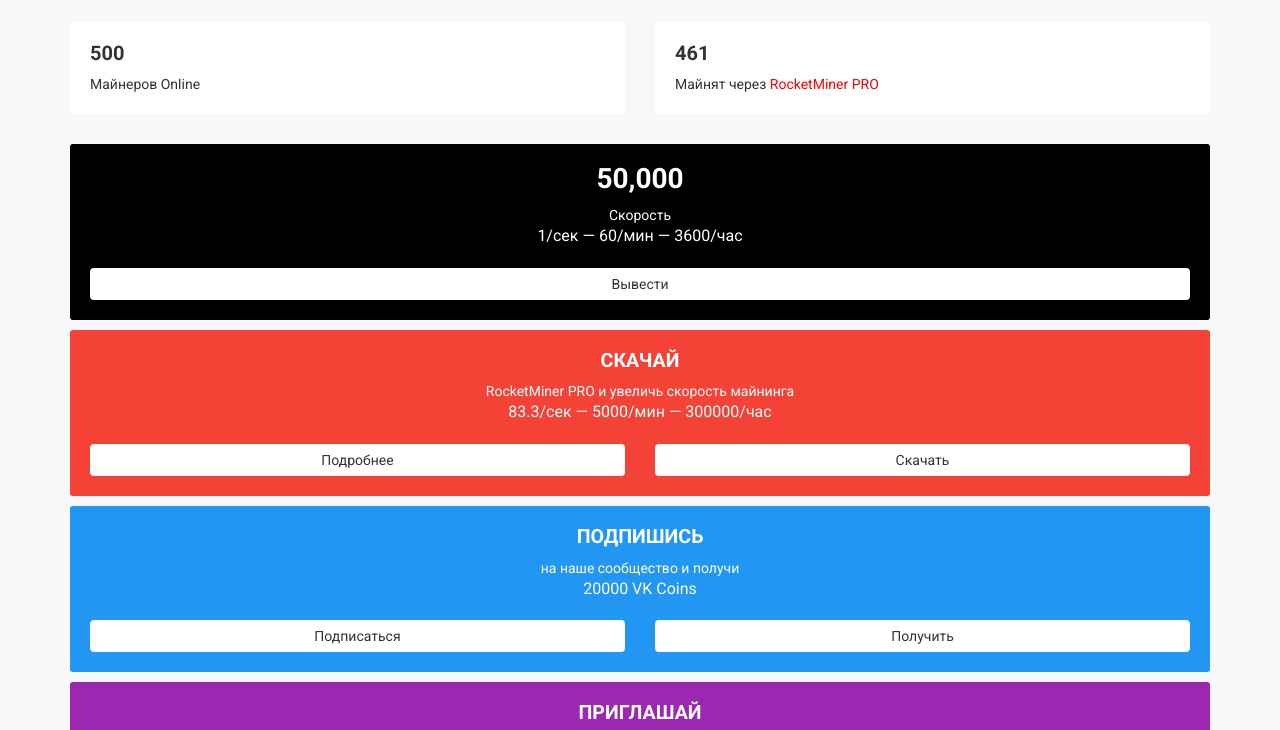
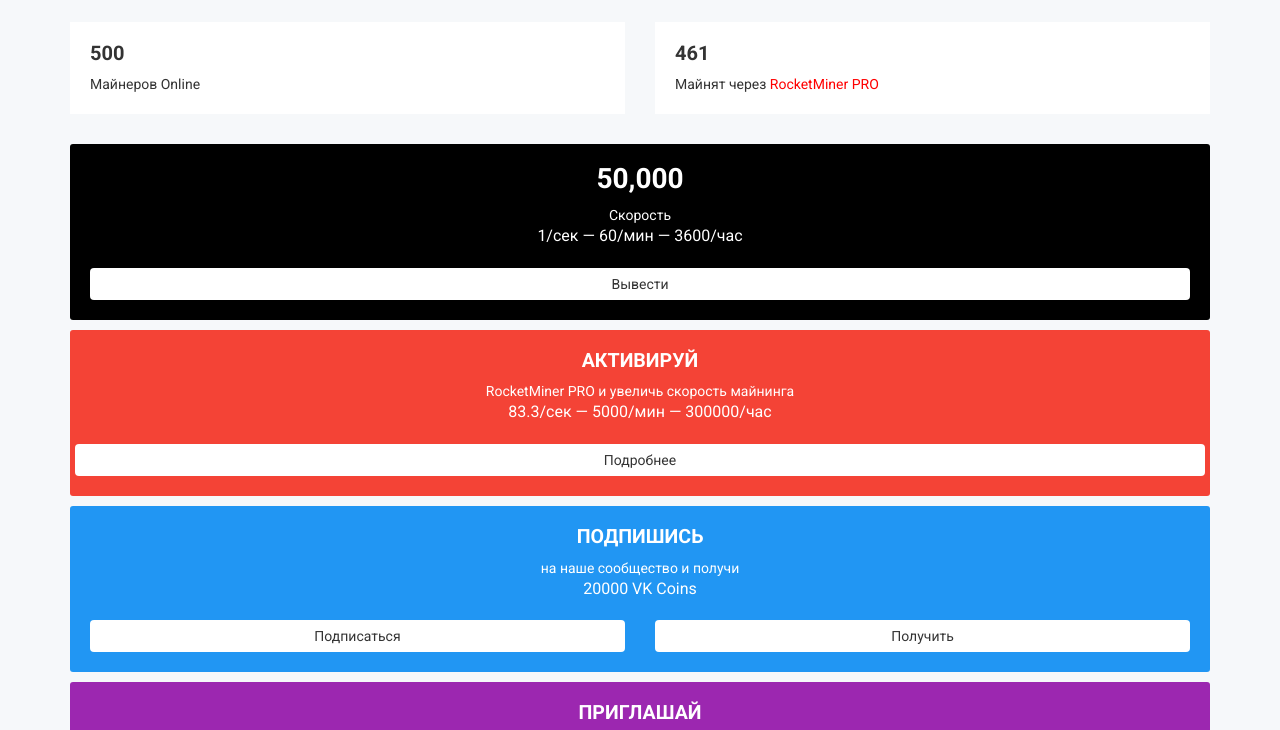
Before and after one commit to rckt-miner/rckt-miner, a plain HTML site: page index.html in a window 1280 px wide. Shown: the part 70-800 px from the top of the page. Drawn offline with nearby package versions, Linux system fonts and the light colour scheme; no server answers; files whose address does not match are found by name.

Commit message:
Update index.html

```diff
--- a/index.html
+++ b/index.html
@@ -134,16 +134,12 @@
 
 				<div class="col-lg-12">
 					<div class="color-single nk-red mt-10">
-						<h1 class="rbt">СКАЧАЙ</h1>
+						<h1 class="rbt">АКТИВИРУЙ</h1>
 						<p>RocketMiner PRO и увеличь скорость майнинга</p>
 						<p class="fs-16">83.3/сек — 5000/мин — 300000/час</p>
 						<div class="row mt-20">
-							<div class="col-xs-6">
-								<button class="btn btn-default btn-block waves-effect brdr-0" data-fancybox data-src="#www">Подробнее</button>
-							</div>
-							<div class="col-xs-6">
-								<button class="btn btn-default btn-block waves-effect brdr-0">Скачать</button>
-							</div>
+							<button class="btn btn-default btn-block waves-effect brdr-0" data-fancybox data-src="#www">Подробнее</button>
+
 						</div>
 					</div>
 				</div>
```
